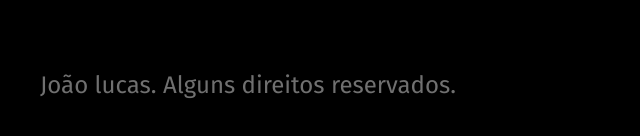
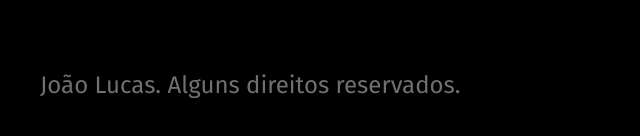
Before and after one commit to maxineathos/maxineathos.github.io, a plain HTML site: page index.html in a window 1280 px wide. Shown: the part 2798-2934 px from the top of the page, 0-640 px from the left. Drawn offline with Linux system fonts and the light colour scheme.

Commit message:
Update index.html

```diff
--- a/index.html
+++ b/index.html
@@ -113,7 +113,7 @@
           <li><a href="https://github.com/techjoao" target="_blank">github/techjoao</a></li>
           <li><a href="https://linkedin.com/in/techjoao" target="_blank">linkedin/techjoao</a></li>
         </ul>
-        <p class="footer-copy">João lucas. Alguns direitos reservados.</p>
+        <p class="footer-copy">João Lucas. Alguns direitos reservados.</p>
       </div>
     </footer>
   </body>
```
